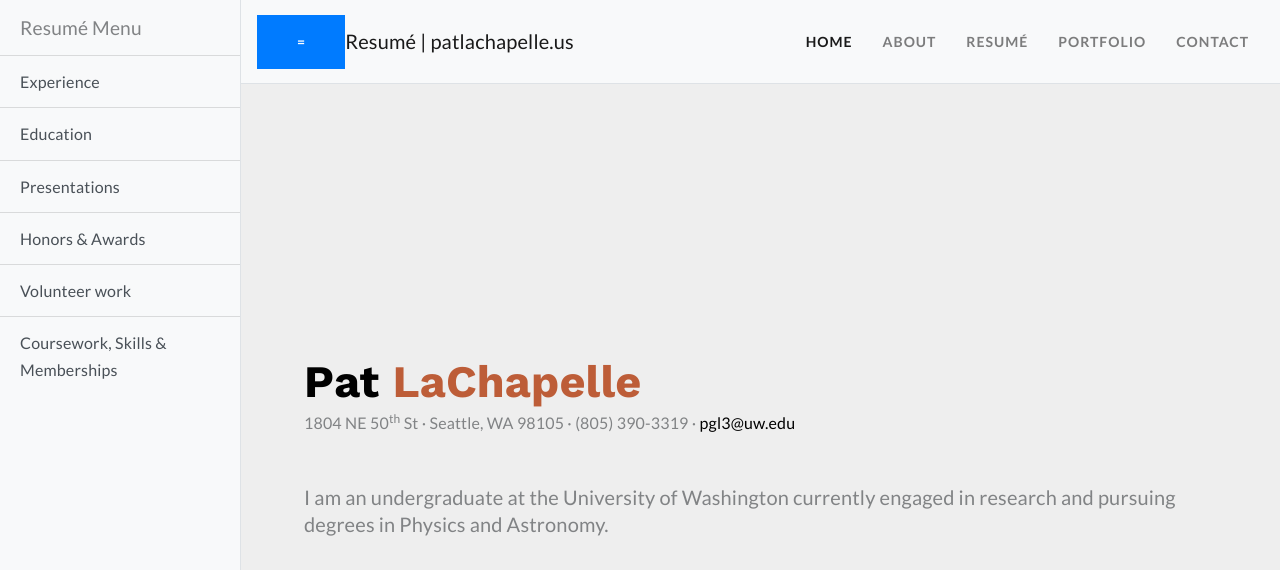
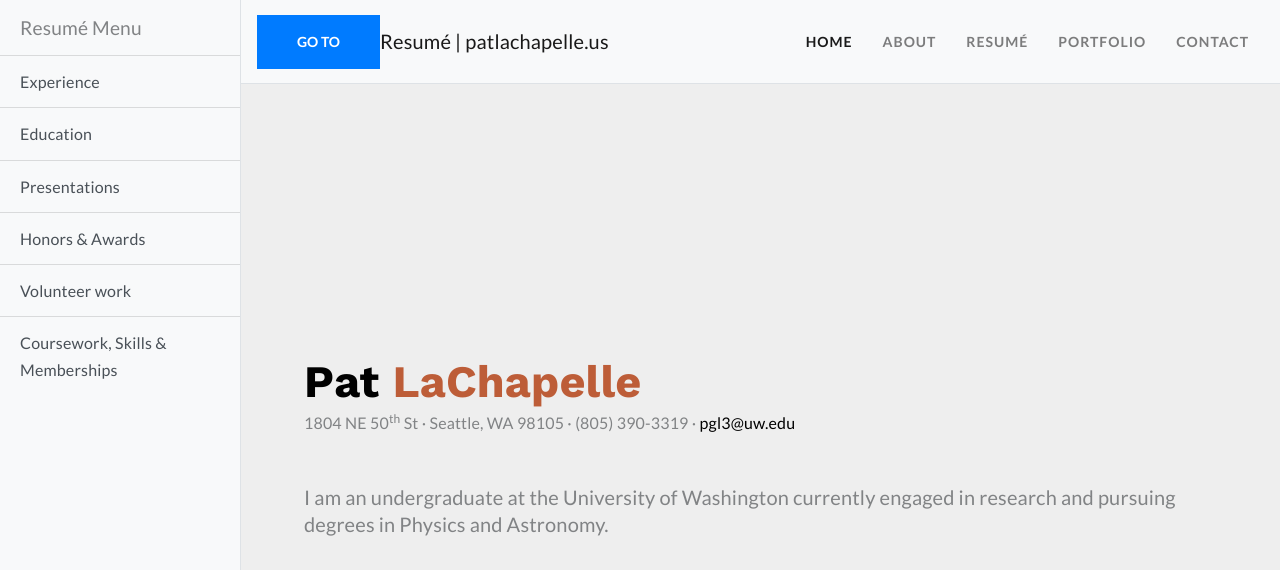
Before and after one commit to patlachapelle/WebsiteV2, a website: page Resume.html in a window 1280 px wide. Shown: the top 570 px of the page. Drawn offline with nearby package versions, Linux system fonts and the light colour scheme.

Commit message:
Update Resume.html

```diff
--- a/Resume.html
+++ b/Resume.html
@@ -38,7 +38,7 @@
     <div id="page-content-wrapper">
 
 		<nav class="navbar navbar-expand-lg navbar-light bg-light border-bottom">
-        <button class="btn btn-primary" id="menu-toggle">=</button>
+        <button class="btn btn-primary" id="menu-toggle">Go to</button>
 
         <button class="navbar-toggler" type="button" data-toggle="collapse" data-target="#navbarSupportedContent" aria-controls="navbarSupportedContent" aria-expanded="false" aria-label="Toggle navigation">
           <span class="navbar-toggler-icon"></span>
```
